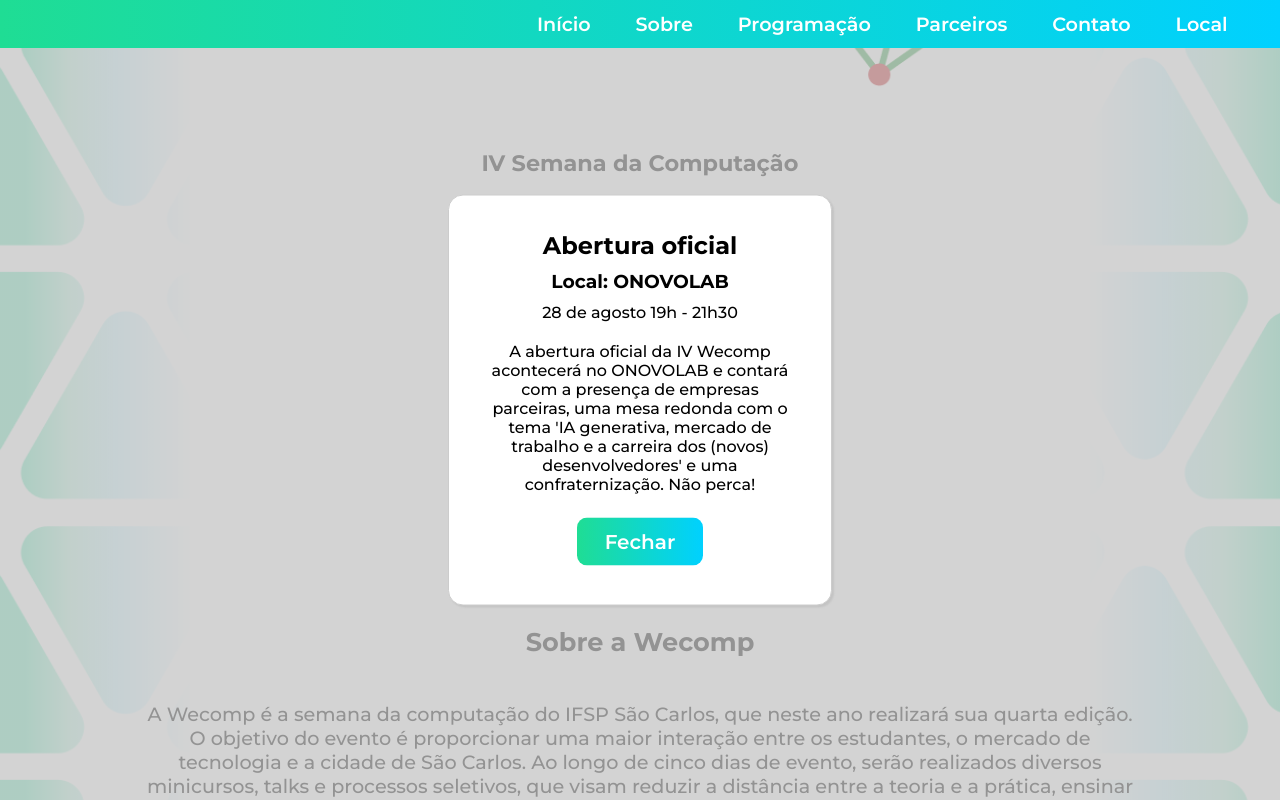
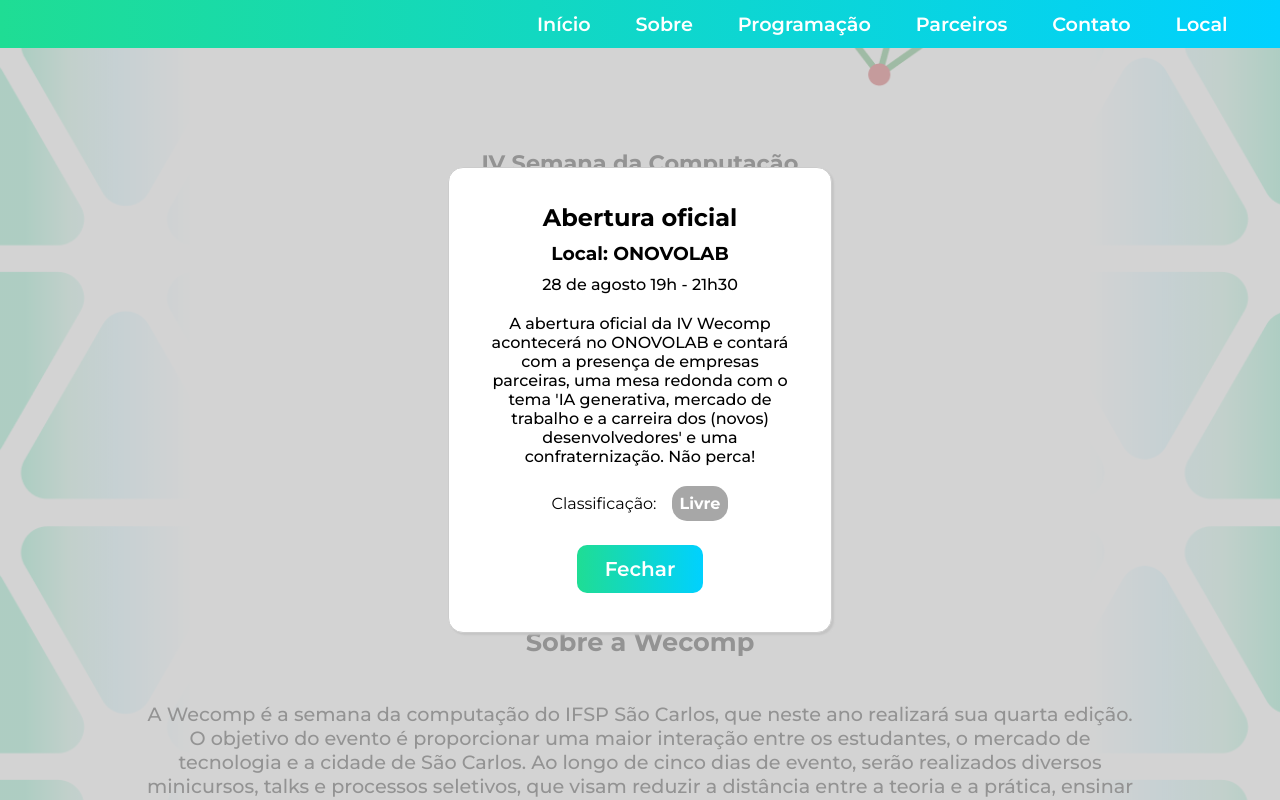
Before and after one commit to pet-ads/wecomp, a React (Create React App) app: page / in a window 1280 px wide. Both pictures are taken after a click on the button "Descrição". Built offline with nearby package versions, Linux system fonts and the light colour scheme.

Commit message:
event classification and event addition

```diff
--- a/src/JSONs/events.json
+++ b/src/JSONs/events.json
@@ -3,10 +3,11 @@
         {
             "id": 1,
             "name": "Abertura oficial",
-            "image": "https://bosonit.com/n-uploads/2023/06/MicrosoftTeams-image-13.png",
+            "image": "https://onovolab.com/wp-content/uploads/2023/06/onovolab_corporativo.jpeg",
             "imageDesc": "OnovoLab",
             "author": "Local: ONOVOLAB",
             "date": "28 de agosto 19h - 21h30",
+            "classification": "livre",
 
             "description": "A abertura oficial da IV Wecomp acontecerá no ONOVOLAB e contará com a presença de empresas parceiras, uma mesa redonda com o tema 'IA generativa, mercado de trabalho e a carreira dos (novos) desenvolvedores' e uma confraternização. Não perca!"
         }
--- a/src/components/Carousel.js
+++ b/src/components/Carousel.js
@@ -26,7 +26,6 @@ function Carousel({ children }){
 
         const windowWidth = parseInt(getComputedStyle(carouselWindow).width)
         setMaxNumberOfVisibleCards(windowWidth / getCurrentCardWidth())
-        console.log("largura: " + maxNumberOfVisibleCards)
         return windowWidth / getCurrentCardWidth()
     }
 
@@ -49,7 +48,6 @@ function Carousel({ children }){
     }
 
     const moveForward = () => {
-        console.log(maxNumberOfVisibleCards)
         if (!isAllowedToMoveForward())
             return
 
@@ -99,7 +97,7 @@ function Carousel({ children }){
 
     useEffect(() => {
           setMaxNumberOfVisibleCards(calculateMaxNumberOfVisibleCards())
-    });
+    }, []);
 
     useEffect(() => {
         setWindowJustification(
--- /dev/null
+++ b/src/components/ClassificationBadge.js
@@ -0,0 +1,29 @@
+import "../style/components/ClassificationBadge.css";
+
+
+function ClassificationBadge({classification}){
+
+    let classificacao
+        switch(classification){
+            case "livre": classificacao = "Livre"
+            break;
+            case "basico": classificacao = "Básico"
+            break;
+            case "intermediario": classificacao = "Intermediário"
+            break;
+            case "avancado": classificacao = "Avançado"
+            break;
+            default:
+                return(
+                    <></>
+                )
+            break;
+        }
+    return(
+        <div className={"badge-" + classification + " badge"}>
+            <p>{classificacao}</p>
+        </div>
+    )
+}
+
+export default ClassificationBadge
--- /dev/null
+++ b/src/components/ClassificationLevel.js
@@ -0,0 +1,23 @@
+import "../style/components/EventClassification.css";
+
+function EventClassification({classification}){
+    let classificacao
+        switch(classification){
+            case "livre": classificacao = "Livre"
+            break;
+            case "basico": classificacao = "Básico"
+            break;
+            case "intermediario": classificacao = "Intermediário"
+            break;
+            case "avancado": classificacao = "Avançado"
+            break;
+            default: classificacao = classification
+            break;
+        }
+    return(
+        <div className="eventClassification">
+            <p className={classification}>{classificacao}</p>
+        </div>
+    )
+}
+export default EventClassification;
--- a/src/components/Event.js
+++ b/src/components/Event.js
@@ -1,14 +1,18 @@
 import "../style/components/Event.css";
 import PopUpEvent from "./PopUpEvent";
+import ClassificationLevel from "./ClassificationLevel";
 
 function Event({event}){
     	return (
             <div className="event">
                 <h2 className="eventTitle">{event.name}</h2>
-                <img className="eventImage" src={event.image} alt={event.imageDesc}/>
+                <div className="eventBanner">
+                    <img className="eventImage" src={event.image} alt={event.imageDesc}/>
+                    {event.classification != undefined ? <ClassificationLevel classification={event.classification}/> : <></>}
+                </div>
                 <h3 className="eventAuthor">{event.author}</h3>
                 <p className="eventDate">{event.date}</p>
-                <PopUpEvent name={event.name} author={event.author} date={event.date} description={event.description}/>
+                <PopUpEvent name={event.name} author={event.author} date={event.date} description={event.description} classification={event.classification}/>
             </div>
         );
 }
--- a/src/components/PopUpEvent.js
+++ b/src/components/PopUpEvent.js
@@ -3,24 +3,29 @@ import React, { useState } from 'react';
 import Button from "./Button.js";
 import Event from "./Event.js";
 import events from "../JSONs/events.json";
+
+import ClassificationBadge from "./ClassificationBadge";
 import "../style/components/PopUpEvent.css";
 
 
-function PopUpEvent({name, author, date, description}) {
+function PopUpEvent({name, author, date, description, classification}) {
   const [isOpen, setIsOpen] = useState(false);
 
   return (
     <div className='popUp'>
         <Button text='Descrição' action={() => setIsOpen(true)}/>
-
         <ReactModal className="popUpTeste" overlayClassName="popUpOverlay"
             isOpen={isOpen}
             contentLabel="Example Modal">
             <div className='popUpDescription'>
                 <h2>{name}</h2>
                 <h3>{author}</h3>
-                <p>{date}</p>
+                  <p>{date}</p>
                 <p>{description}</p>
+                <div className="badge-line">
+                  <p>Classificação:</p>
+                  <ClassificationBadge classification={classification}/>
+                </div>
                 <Button text='Fechar' action={() => setIsOpen(false)}/>
             </div>
         </ReactModal>
--- /dev/null
+++ b/src/style/components/ClassificationBadge.css
@@ -0,0 +1,33 @@
+.badge{
+    width: min-content;
+    height: min-content;
+
+    border-radius: 15px;
+
+    display: flex;
+    justify-content: center;
+    align-items: center;
+
+}
+
+.badge p{
+    margin: 8px;
+    color: white;
+    font-weight: 700;
+}
+
+.badge-livre{
+    background-color: rgb(167, 167, 167);
+}
+
+.badge-basico{
+    background-color: rgb(65, 226, 60);
+}
+
+.badge-intermediario{
+    background-color: rgb(255, 235, 0);
+}
+
+.badge-avancado{
+    background-color: rgb(255, 40, 0);
+}
--- a/src/style/components/Event.css
+++ b/src/style/components/Event.css
@@ -6,10 +6,25 @@
 
 .eventImage {
     border-radius: 15px;
-    width: 250px;
-    height: 175px;
+    width: 100%;
+    height: 100%;
     object-fit: cover;
+    bottom:0;
+    left: 0;
+    background-color: blue;
 }
+
+.eventBanner{
+    width: 220px;
+    height: 250px;
+    position: relative;
+
+}
+
+.event{
+    width: 220px;
+}
+
 
 .eventAuthor {
     font-size: 1.4rem;
@@ -26,34 +41,18 @@
     margin-bottom: 20px;
 }
 
-/* .event{
-    background-color: red;
-} */
 
-@media  screen and (max-width : 480px) {
-    .eventImage {
-        width: 220px;
-    }
-}
 
 @media  screen and (max-width : 400px) {
-    .eventImage {
-        width: 190px;
-    }
+    .eventBanner {
+        width: 167px;
+        height: 190px;
 
-    .event{
-        margin-left: -20px;
-    }
-}
-
-
-@media  screen and (max-width : 330px) {
-    .eventImage {
-        width: 200px;
-        height: 125px;
     }
 
     .event{
         margin-left: -10px;
+        /* background-color: blue; */
     }
+
 }
--- /dev/null
+++ b/src/style/components/EventClassification.css
@@ -0,0 +1,34 @@
+.eventClassification{
+    width: 130px;
+    height: 30px;
+
+    border-radius: 0 15px;
+
+    display: flex;
+    justify-content: center;
+    align-items: center;
+
+    position: absolute;
+    bottom: 0;
+    left: 0;
+
+
+    background-color: rgba(88, 88, 88, 0.4);
+    color: white;
+}
+
+/* .eventClassification .livre{
+    color: rgb(255, 255, 255);
+}
+
+.eventClassification .basico{
+    color: rgb(65, 226, 60);
+}
+
+.eventClassification .intermediario{
+    color: rgb(231, 219, 57);
+}
+
+.eventClassification .avancado{
+    color: rgb(255, 8, 0);
+} */
--- a/src/style/components/PopUpEvent.css
+++ b/src/style/components/PopUpEvent.css
@@ -22,6 +22,7 @@
 
 .popUpDescription {
     display: flex;
+    align-items: center;
     flex-direction: column;
 
     padding: 15px;
@@ -30,12 +31,21 @@
     top: 25%;
 }
 
+
 .popUpDescription > h2 {
     margin-bottom: 10px;
 }
 
 .popUpDescription > h3 {
     margin-bottom: 10px;
+}
+
+.badge-line{
+    display: flex;
+    align-items: center;
+    gap: 15px;
+    padding-bottom: 20px;
+    /* background-color: aqua; */
 }
 
 .popUpDescription > p {
```
